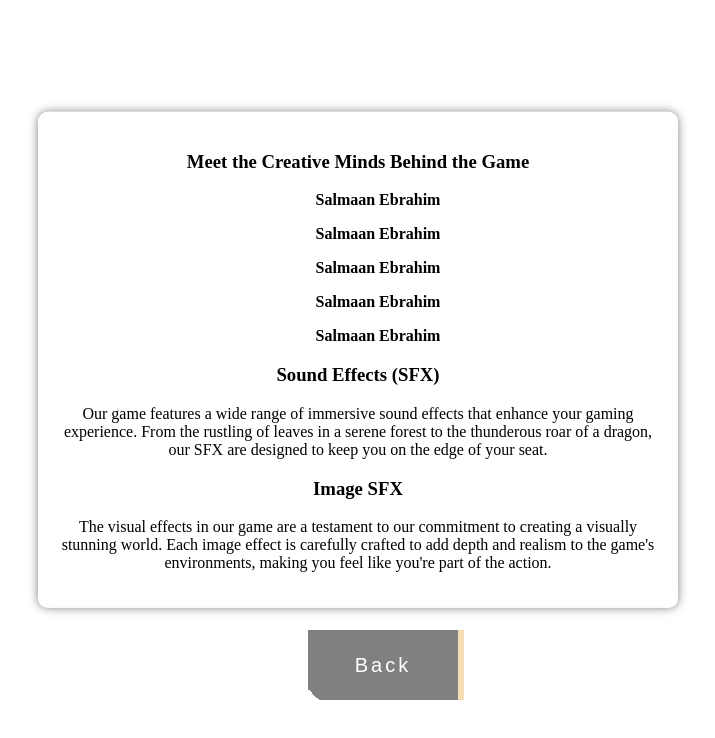
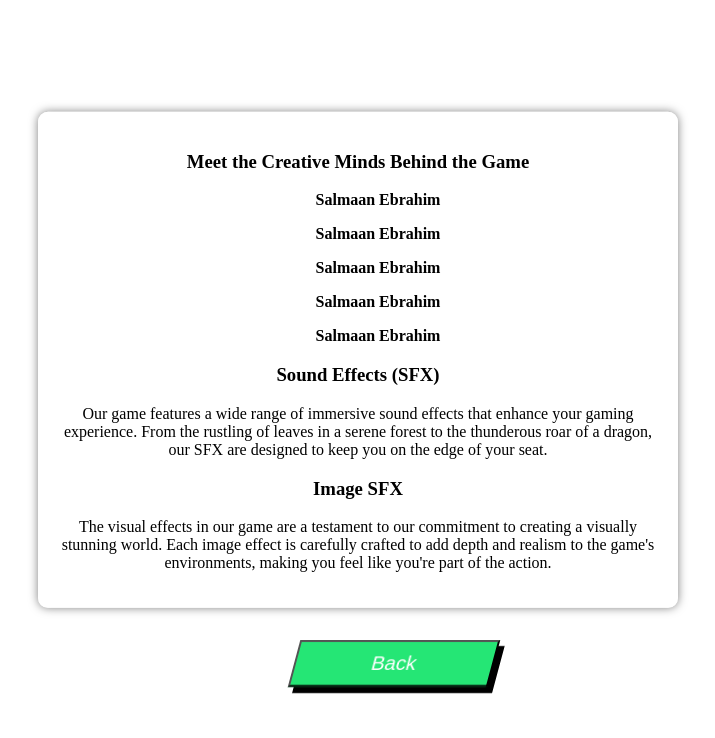
Before and after one commit to karishma-lakhoo/TrickShot, a website built with Vite: page about.html in a window 1280 px wide. Shown: the whole page, without its empty margins (282-997 px from the left). Built offline with nearby package versions, Linux system fonts and the light colour scheme.

Commit message:
Back button adjust

```diff
--- a/about.css
+++ b/about.css
@@ -11,8 +11,34 @@
     text-align: center; /* Center the text inside the popup */
 }
 
-/* Styles for the back button */
-#back-button {
+
+
+#back-button
+ {
+    position: fixed;
+    top: 80%;
+    left: 45%;
+    transform: translate(-50%, -50%);
+    width: 200px;
+    padding: 10px 45px;
+    text-decoration: none;
+    font-family: 'Poppins', sans-serif;
+    font-size: 20px;
+    color: white;
+    background: #25e675;
+    transition: 1s;
+    box-shadow: 6px 6px 0 black;
+    transform: skewX(-15deg);
+    align-items: center;
+}
+
+
+
+#back-button:hover {
+    transform: skewX(-15deg) scale(1.2);
+}
+
+/* #back-button {
     position: fixed;
     top: 80%;
     left: 50%;
@@ -29,11 +55,4 @@
 	padding: 0%;
 	margin: 25px;
 	cursor: pointer;
-}
-
-
-#back-button:hover {
-	background: linear-gradient(45deg, transparent 5%, #50775d 5%);
-
-
-}
+} */
```
